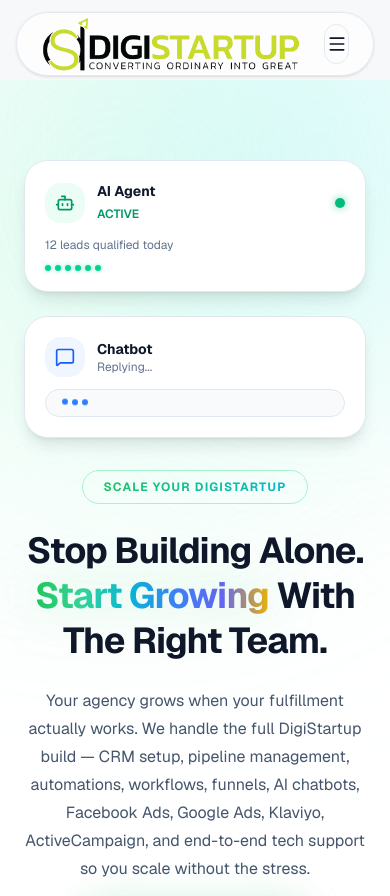
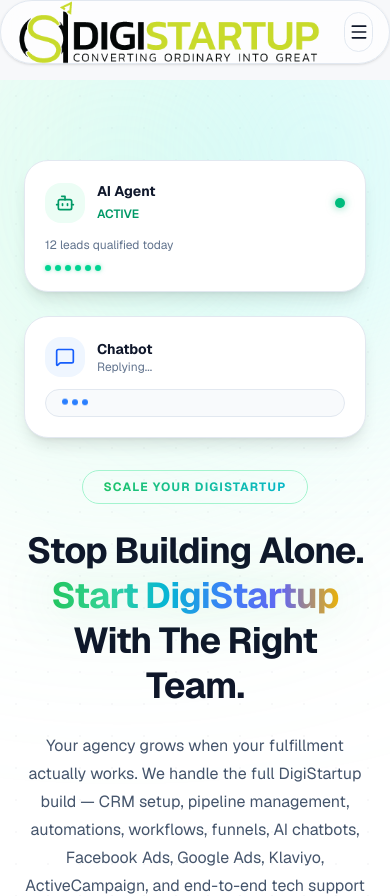
Before and after one commit to Muhammadkashifsaeed/heighlevel, a Next.js app: page / in a window 390 px wide. Shown: the top 896 px of the page. Built offline with nearby package versions, Linux system fonts and the light colour scheme.

Commit message:
fix: update hero heading to Start DigiStartup and stabilize mobile header

```diff
--- a/src/app/components/Header.tsx
+++ b/src/app/components/Header.tsx
@@ -31,10 +31,10 @@
 
   return (
     <header
-      className={`fixed top-0 left-0 right-0 z-50 w-full px-4 pt-3 sm:px-6 transition-all duration-300`}
+      className="fixed top-0 left-0 right-0 z-50 w-full"
     >
       <div
-        className={`mx-auto flex h-16 max-w-7xl items-center justify-between gap-6 rounded-full border border-border px-6 shadow-sm backdrop-blur-md transition-all duration-300 ${
+        className={`mx-auto flex h-16 max-w-7xl items-center justify-between gap-6 rounded-full border border-border px-4 shadow-sm backdrop-blur-md transition-all duration-300 sm:px-6 ${
           scrolled ? "bg-white" : "bg-card/70"
         }`}
       >
@@ -42,7 +42,7 @@
           <Link href="/" className="flex items-center gap-2">
             <Image
               src="/images/logo.png"
-               alt="DigiStartup logo"
+              alt="DigiStartup logo"
               width={120}
               height={36}
               priority
--- a/src/app/components/HeroSection.tsx
+++ b/src/app/components/HeroSection.tsx
@@ -111,7 +111,7 @@
             <h1 className="text-4xl font-bold leading-tight tracking-tight sm:text-5xl lg:text-6xl">
               Stop Building Alone.{" "}
               <span className="bg-[linear-gradient(90deg,#22c55e,#34d399,#06b6d4,#3b82f6,#6366f1,#eab308)] bg-clip-text text-transparent drop-shadow-[0_0_25px_rgba(34,197,94,0.25)]">
-                Start Growing
+                Start DigiStartup
               </span>{" "}
               With The Right Team.
             </h1>
```
